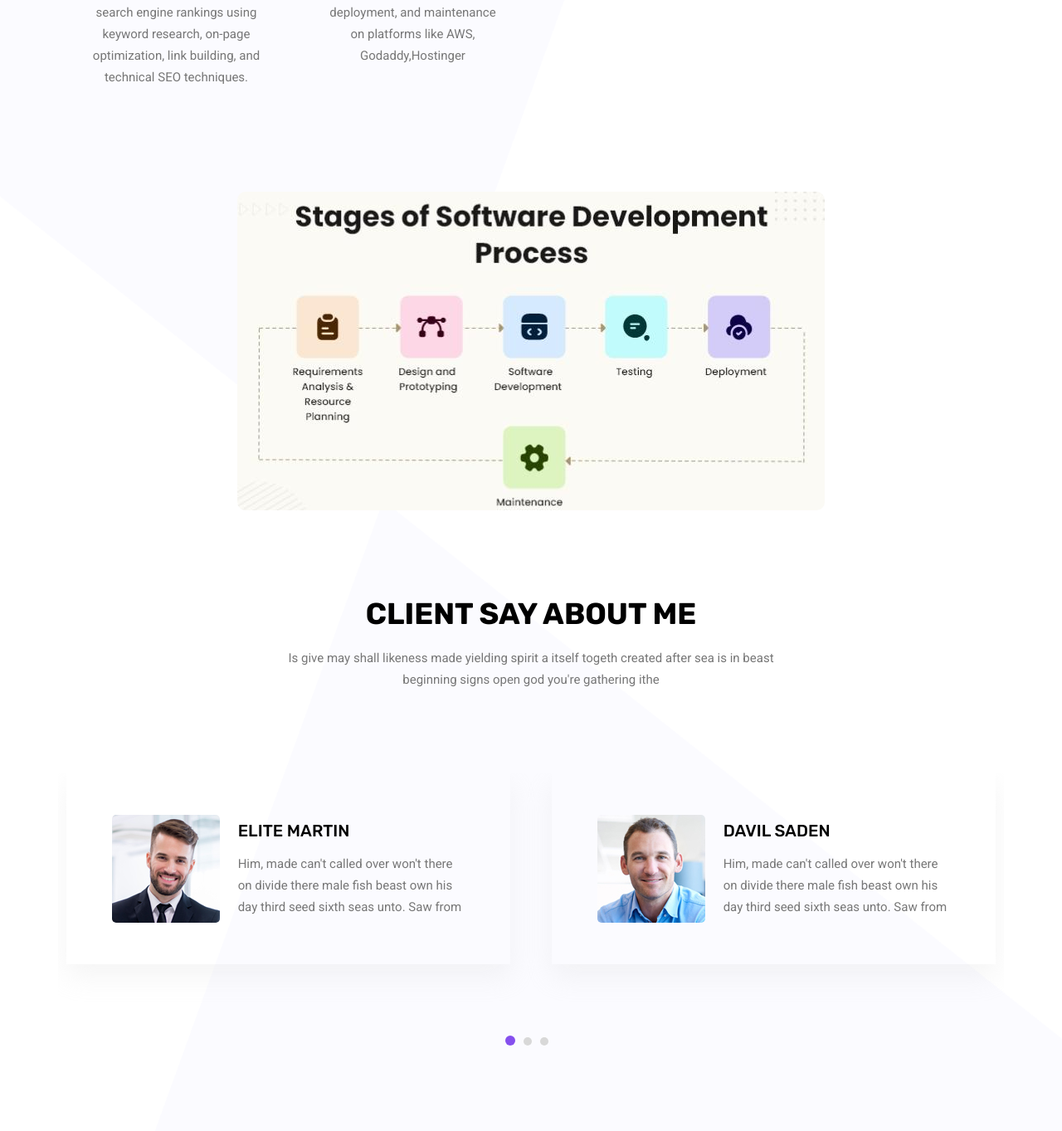
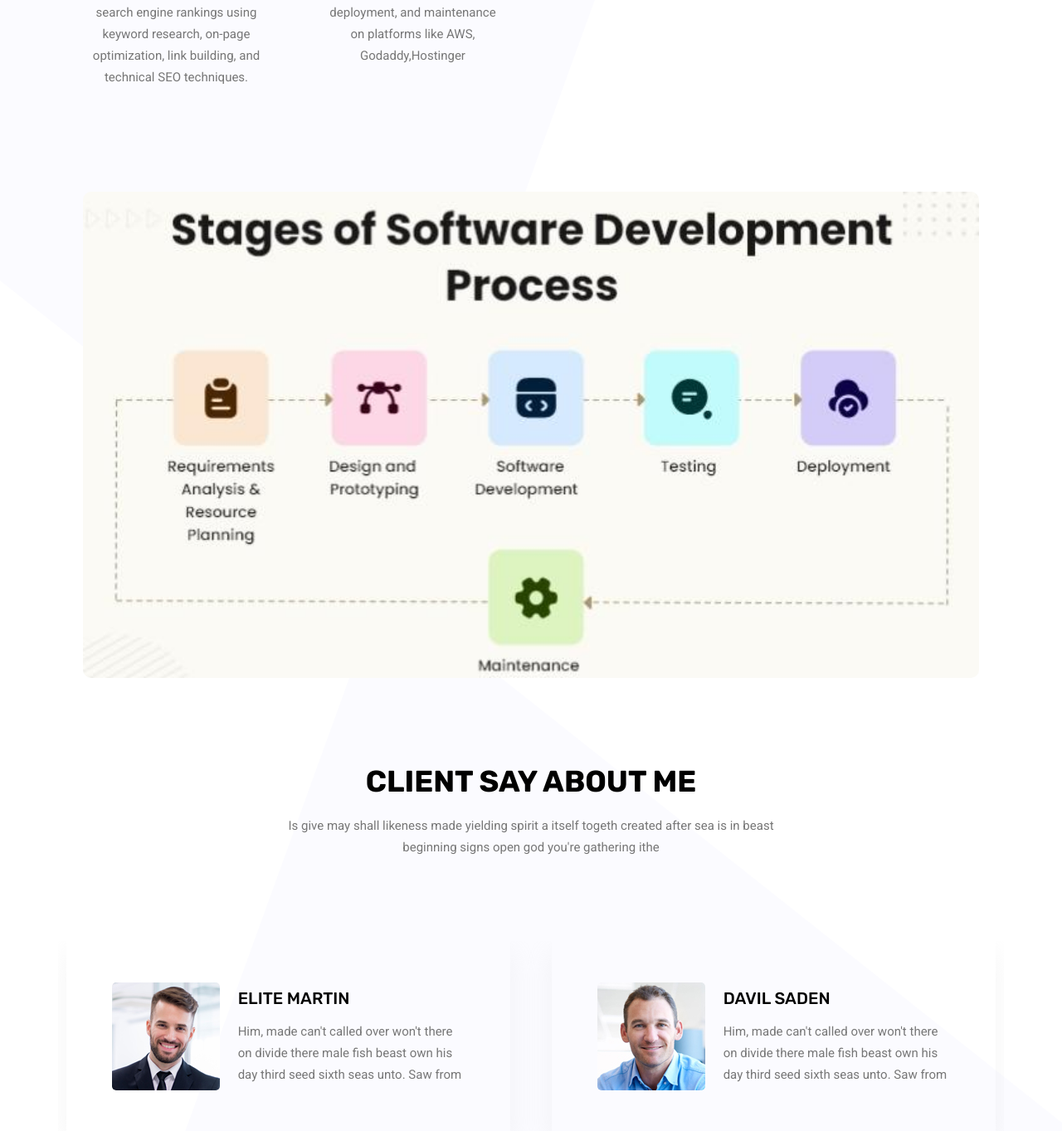
Before and after one commit to vidyasagar8374/profile, a PHP site: page / in a window 1280 px wide. Shown: the part 2630-3993 px from the top of the page at 83% size. Run offline with PHP 8.4, Linux system fonts and the light colour scheme; some libraries are stand-ins or nearby versions.

Commit message:
fixed width positions

```diff
--- a/header.php
+++ b/header.php
@@ -9,7 +9,7 @@ $current_page = basename($_SERVER['PHP_SELF']); // Get the current page name
 	<meta charset="utf-8">
 	<meta name="viewport" content="width=device-width, initial-scale=1, shrink-to-fit=no">
 	<link rel="icon" href="img/favicon.png" type="image/png">
-	<title>Satner Portfolio</title>
+	<title>Vidya Sagar</title>
 	<!-- Bootstrap CSS -->
 	<link rel="stylesheet" href="css/bootstrap.css">
 	<link rel="stylesheet" href="https://cdn.jsdelivr.net/npm/bootstrap-icons@1.11.3/font/bootstrap-icons.min.css">
--- a/index.php
+++ b/index.php
@@ -162,7 +162,7 @@
 		<!-- add image responsive full width -->
 		<div class="col-lg-12 col-sm-12 col-md-12">
 			<div class="stage-grid text-center">
-				<img src="./img/brands/Stages-of-Software-Development-Process.jpg" alt="" class="image-fluid">
+				<img src="./img/brands/Stages-of-Software-Development-Process.jpg" alt="" class="image-fluid w-100">
 			</div>
 
 		</div>
```
